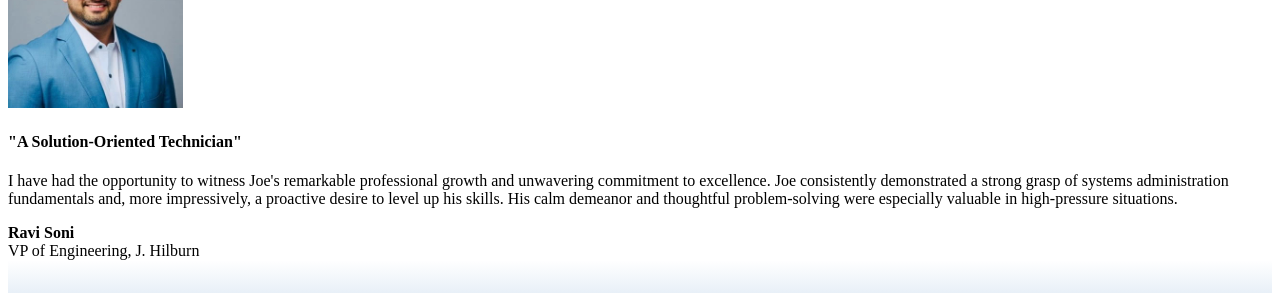
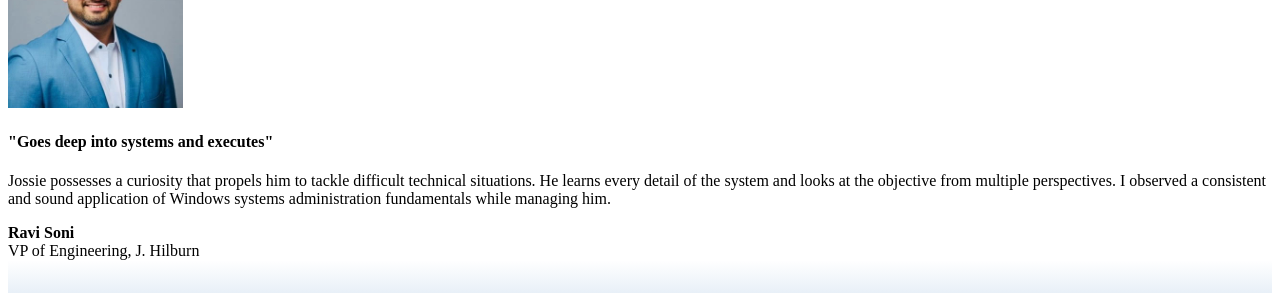
Before and after one commit to jossiecalderon/jossiecalderon, a plain HTML site: page index.html in a window 1280 px wide. Shown: the part 2220-2513 px from the top of the page. Drawn offline with nearby package versions, Linux system fonts and the light colour scheme; files whose address does not match are found by name.

Commit message:
Update index.html
Update supervisor's recommendation to a current, more thorough, and authentic evaluation.

```diff
--- a/index.html
+++ b/index.html
@@ -213,9 +213,9 @@
                 </div>
                 <div class="col-md-8">
                   <div class="card-body p-4">
-                    <h4 class="card-title mb-3 fw-bold text-primary">"A Solution-Oriented Technician"</h4>
+                    <h4 class="card-title mb-3 fw-bold text-primary">"Goes deep into systems and executes"</h4>
                     <p class="card-text fst-italic">
-                      I have had the opportunity to witness Joe's remarkable professional growth and unwavering commitment to excellence. Joe consistently demonstrated a strong grasp of systems administration fundamentals and, more impressively, a proactive desire to level up his skills. His calm demeanor and thoughtful problem-solving were especially valuable in high-pressure situations.
+                      Jossie possesses a curiosity that propels him to tackle difficult technical situations. He learns every detail of the system and looks at the objective from multiple perspectives. I observed a consistent and sound application of Windows systems administration fundamentals while managing him.
                     </p>
                     <div class="d-flex align-items-center mt-4">
                       <div class="small text-muted">
```
